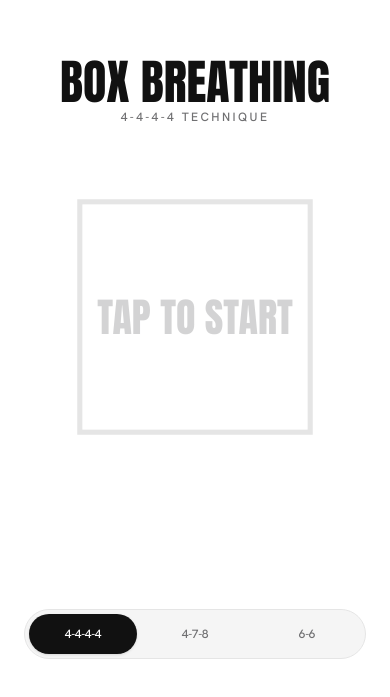
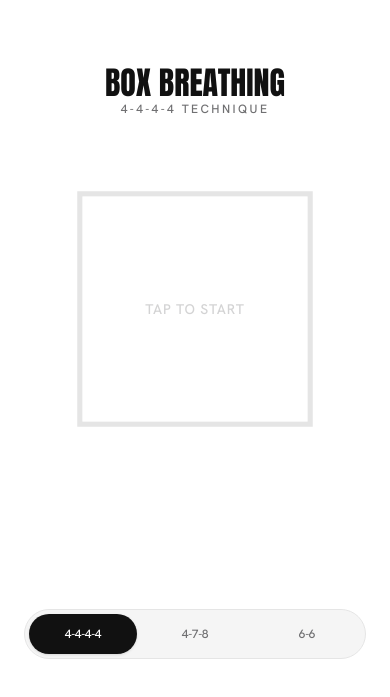
Before and after one commit to yajurvendrasinh/breathe, a React (Vite) app: page / in a window 390 px wide. Shown: the part 137-834 px from the top of the page. Built offline with nearby package versions, Linux system fonts and the light colour scheme.

Commit message:
css update

```diff
--- a/src/App.tsx
+++ b/src/App.tsx
@@ -144,8 +144,8 @@ export default function App() {
               <motion.div
                 initial={{ opacity: 0 }}
                 animate={{ opacity: 0.3 }}
-                className="font-display-hero-mobile text-text-secondary whitespace-nowrap"
-                style={{ fontSize: '40px' }}
+                className="font-medium text-text-secondary font-tap-to-start whitespace-nowrap tracking-[0.2em]"
+                style={{ fontSize: '14px' }}
               >
                 TAP TO START
               </motion.div>
--- a/src/index.css
+++ b/src/index.css
@@ -22,14 +22,21 @@
 
 .font-display-hero {
   font-family: var(--font-display);
-  font-size: 96px;
+  font-size: 80px;
   line-height: 0.9;
   text-transform: uppercase;
 }
 
 .font-display-hero-mobile {
   font-family: var(--font-display);
-  font-size: 48px;
+  font-size: 32px;
   line-height: 0.9;
   text-transform: uppercase;
 }
+
+@media (max-width: 820px) {
+  .font-tap-to-start {
+    font-size: 13px;
+  letter-spacing: 0.06em ;
+}
+}
```
